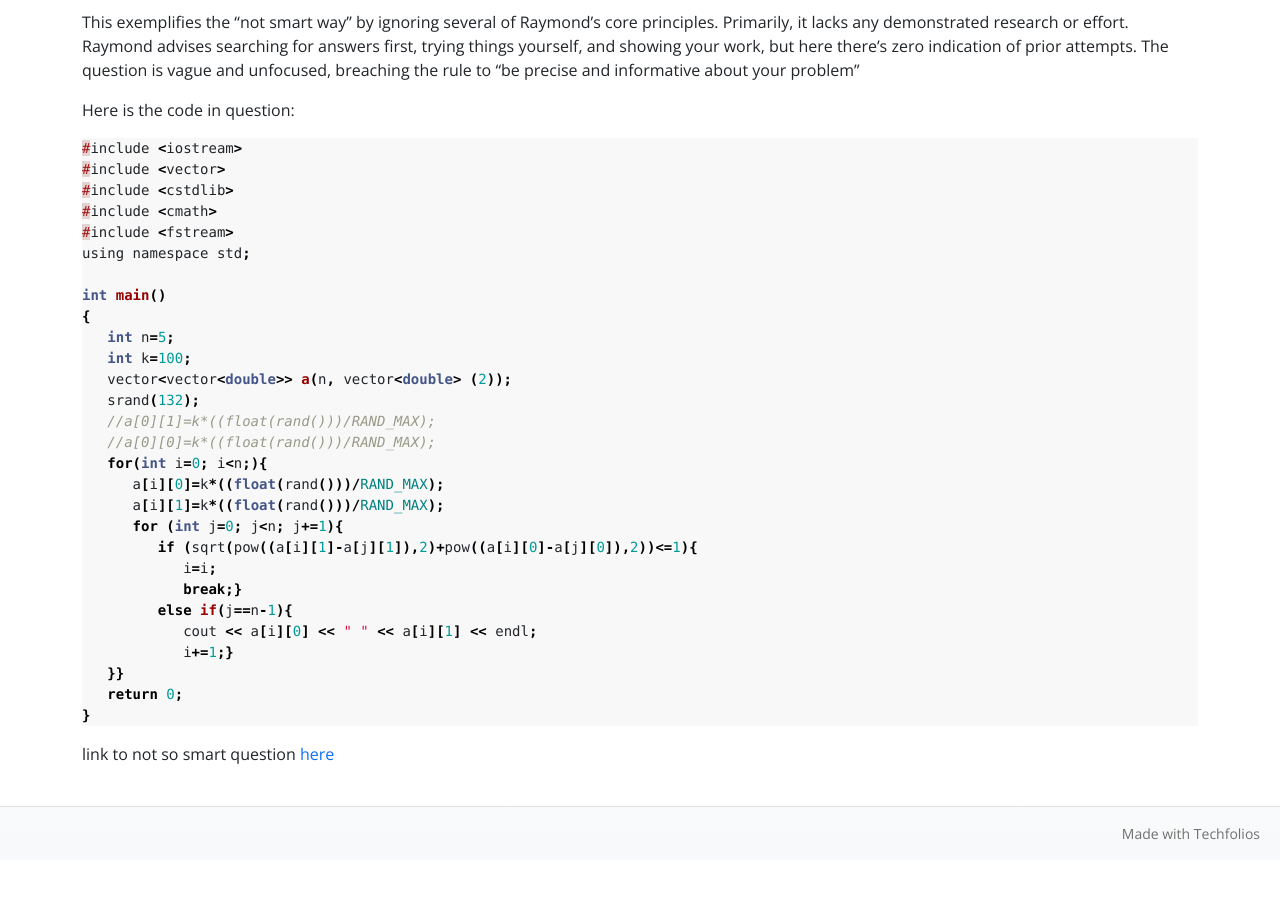
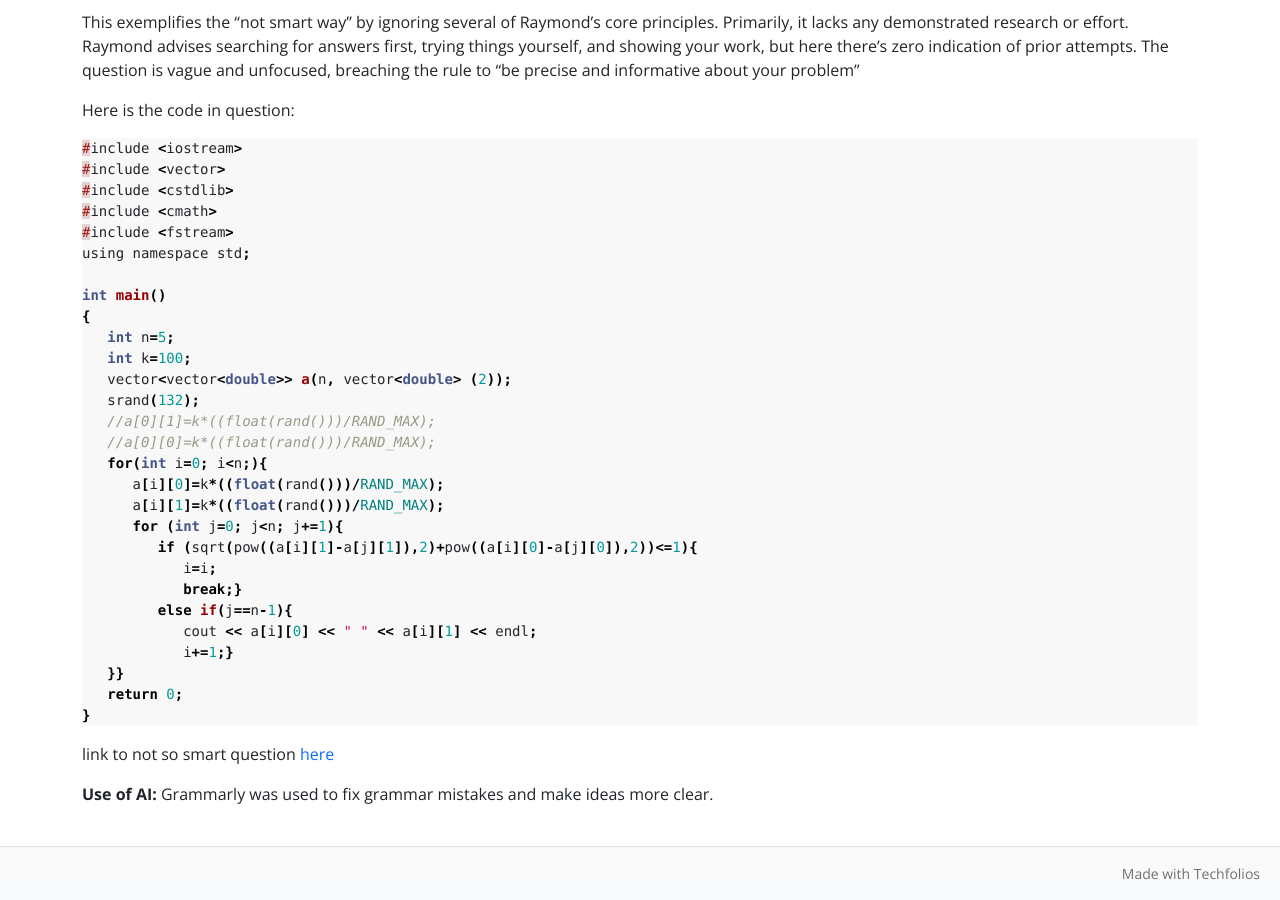
Before and after one commit to NoahNguyenbot/noahnguyenbot.github.io, a Jekyll site: the page built from essays/smart-questions-essay.md, in a window 1280 px wide and 900 px high, scrolled down 1555 px. Built offline with Jekyll 4.4.1, drawn with Linux system fonts in a browser that asks for light colours; before the commit the page ends 2415 px from its top, so only the background shows below that.

Commit message:
Update smart-questions-essay.md

```diff
--- a/essays/smart-questions-essay.md
+++ b/essays/smart-questions-essay.md
@@ -99,3 +99,5 @@ int main()
 
 {% endhighlight %}
  link to not so smart question [here](https://stackoverflow.com/questions/66612929/program-not-working-for-some-reason-could-someone-pls-help-me-fix-it)
+
+ **Use of AI:** Grammarly was used to fix grammar mistakes and make ideas more clear.
```
